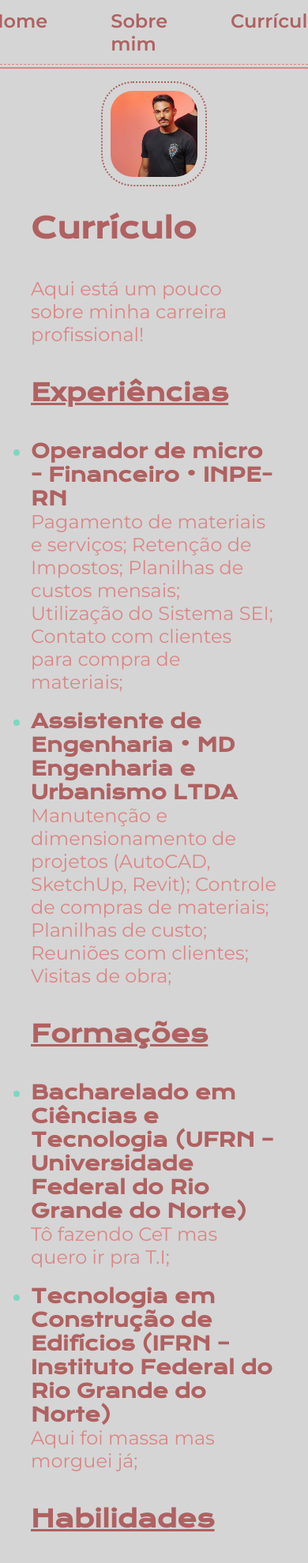
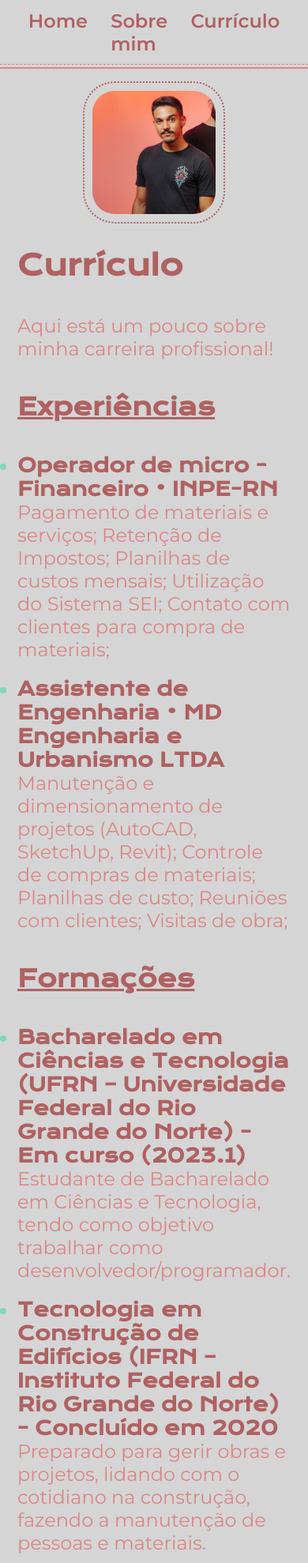
Before and after one commit to brasselotti/portfolio, a plain HTML site: page resume.html in a window 390 px wide. Shown: the top 1979 px of the page at 79% size. Drawn offline with nearby package versions, Linux system fonts and the light colour scheme.

Commit message:
resume + css atualizados

```diff
--- a/resume.html
+++ b/resume.html
@@ -33,13 +33,13 @@
             <h2 class="apresentacao__conteudo__titulo2">Formações</h2>
                 <ul class="apresentacao__conteudo__texto">
                     <li>
-                        <h3 class="apresentacao__conteudo__titulo3">Bacharelado em Ciências e Tecnologia (UFRN – Universidade Federal do Rio Grande do Norte)
+                        <h3 class="apresentacao__conteudo__titulo3">Bacharelado em Ciências e Tecnologia (UFRN – Universidade Federal do Rio Grande do Norte) - Em curso (2023.1)
                             </h3>
-                        Tô fazendo CeT mas quero ir pra T.I;
+                        Estudante de Bacharelado em Ciências e Tecnologia, tendo como objetivo trabalhar como desenvolvedor/programador.
                     </li>
                     <li>
-                        <h3 class="apresentacao__conteudo__titulo3">Tecnologia em Construção de Edifícios (IFRN – Instituto Federal do Rio Grande do Norte)</h3>
-                        Aqui foi massa mas morguei já;
+                        <h3 class="apresentacao__conteudo__titulo3">Tecnologia em Construção de Edifícios (IFRN – Instituto Federal do Rio Grande do Norte) - Concluído em 2020</h3>
+                        Preparado para gerir obras e projetos, lidando com o cotidiano na construção, fazendo a manutenção de pessoas e materiais.
                     </li>
                 </ul>
             <h2 class="apresentacao__conteudo__titulo2">Habilidades</h2>
--- a/styles/style.css
+++ b/styles/style.css
@@ -171,6 +171,8 @@ body {
 
     .cabecalho__menu {
         justify-content: center;
+        gap: 10%;
+        padding: 0% 10%;
     }
 
     .apresentacao {
@@ -181,10 +183,15 @@ body {
 
     .apresentacao__conteudo {
         width: auto;
-        /* text-align: justify; */
     }
 
     .apresentacao__imagem {
         align-self: center;
+        width: 50%;
+        position:static;
+    }
+
+    #apresentacao__links__navegacao {
+        min-width: 200px;
     }
 }
```
